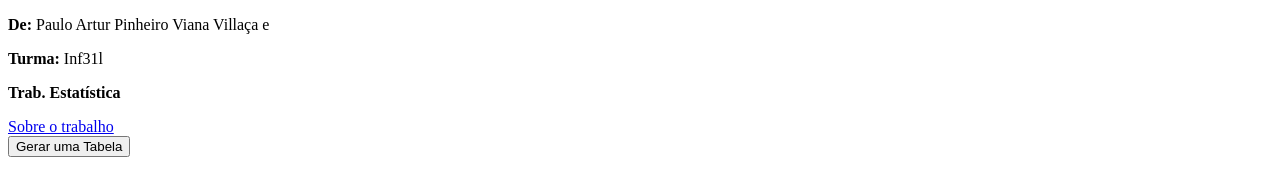
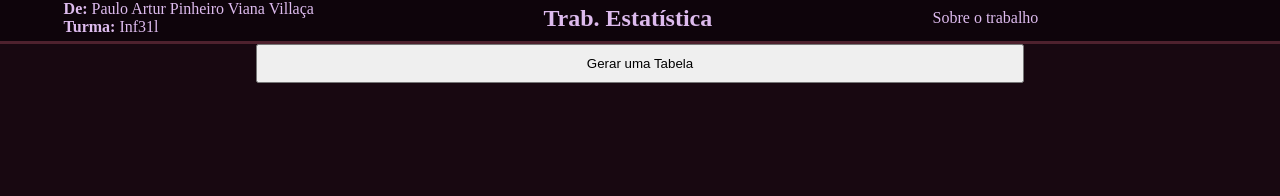
Before and after one commit to AlgumCorrupto/trab-estat-stica_Paulo-ArturINF31, a plain HTML site: page index.html in a window 1280 px wide. Drawn offline with Linux system fonts and the light colour scheme.

Commit message:
trabalho nos estilos

```diff
--- a/Coding_Socks/tablegen.js
+++ b/Coding_Socks/tablegen.js
@@ -276,7 +276,7 @@ function funcVariancia(){
     //retorno = retorno /  data.length - 1;
 
 
-    retorno = math.variancia(data);
+    retorno = math.variance(data);
     acrescentarRes(retorno, 'Variancia:');
 }
 function funcDesvioPad(){
--- a/index.html
+++ b/index.html
@@ -12,14 +12,14 @@
         <script src="./Coding_Socks/tablegen.js"></script>
 
         <header class="header">
-            <div class="creditos" id="creditos">
-                <p><b>De:</b> Paulo Artur Pinheiro Viana Villaça e </p>
+            <div class="creditos centralizar" id="creditos">
+                <p><b>De:</b> Paulo Artur Pinheiro Viana Villaça</p>
                 <p><b>Turma:</b> Inf31l</p>
             </div>
-            <div class="título">
-                <p><b>Trab. Estatística</b></p>
+            <div class="título centralizar">
+                <h2><b>Trab. Estatística</b></h2>
             </div>
-            <div class="Sobre">
+            <div class="Sobre centralizar">
                 <a href="xxxx" class="About">Sobre o trabalho</a>
             </div>
         </header>
--- a/style.css
+++ b/style.css
@@ -0,0 +1,58 @@
+* {
+    margin: 0;
+}
+
+body {
+    background-color: #180811;
+    color: #dbe;
+}
+
+a {
+    text-decoration: none;
+    color: #dbe;
+}
+
+.título {
+    display: inline-block;
+    vertical-align: middle;
+}
+
+header.header {
+    display: flex;
+    flex-flow: nowrap;
+    justify-content: space-evenly;
+    align-items: center;
+    background-color: #0e040b;
+    padding-bottom: 5px;
+    border-bottom-style: solid;
+    border-bottom-color: #4e212e;
+}
+
+main {
+    display: flex;
+    flex-flow: nowrap;
+    justify-content: space-evenly;
+    align-items: center;
+}
+
+.gerador {
+    margin: auto;
+    width: 60%;
+    padding: 10px;
+}
+
+.centralizar {
+    transform:  translate(-50%);
+}
+
+/*
+    PALETA 1
+    #0e040b
+    #180811
+    #260e19
+    #371622
+    #4e212e
+    #69303c
+    #8a434c
+    #b05b5f
+*/
```
Also changed, not shown: 1 other file.
